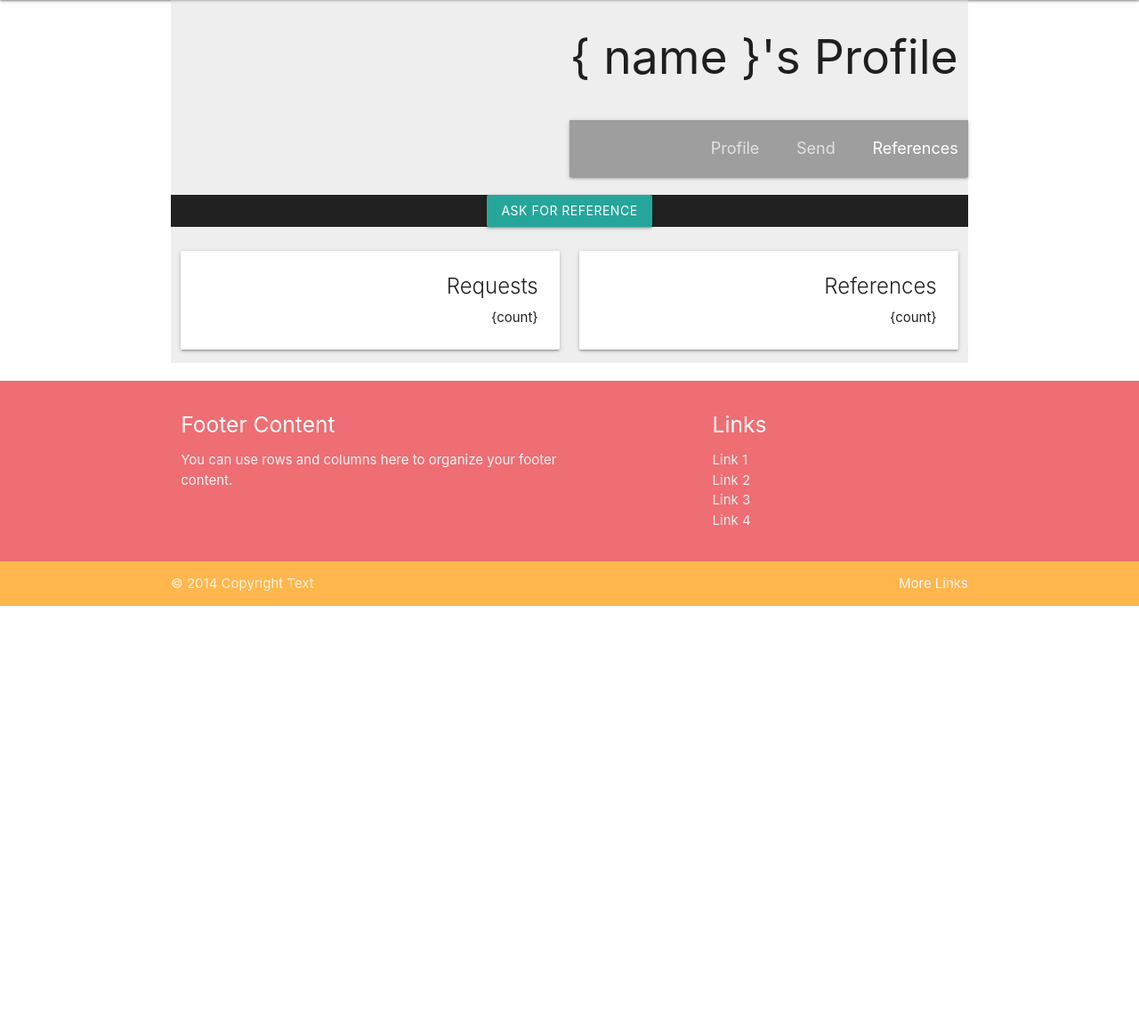
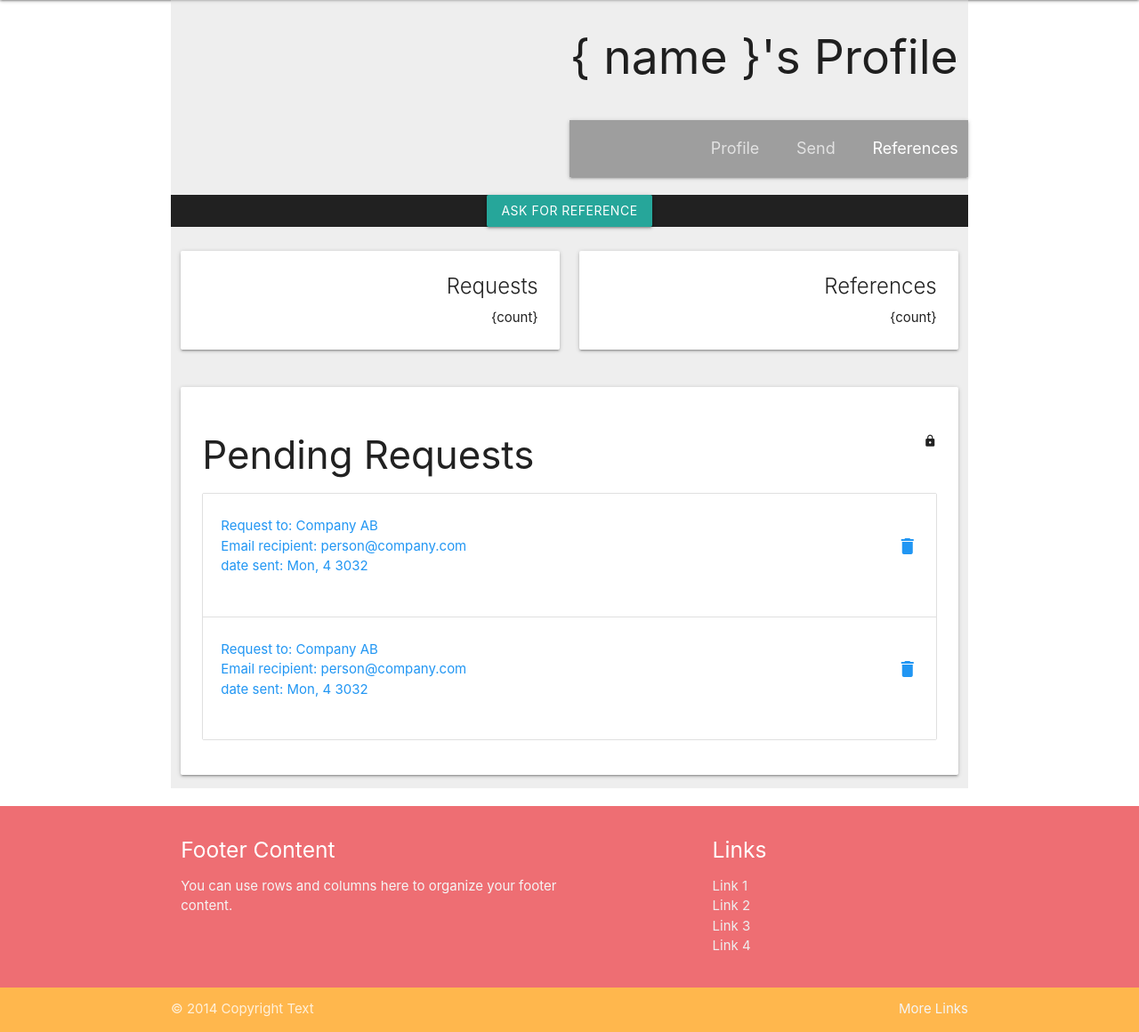
Before and after one commit to 4ntm4n/ms-four, a Django app: page /profile/ in a window 1280 px wide. Shown: the part 157-1317 px from the top of the page at 89% size. Before the commit the page ends 838 px from the top, so only its background shows below. Run offline with Django 4.2, Linux system fonts and the light colour scheme; a user stored in the database is signed in; data comes from the database, SQL or seed files in the repository; some libraries are stand-ins or nearby versions.

Commit message:
add design for pending requests

```diff
--- a/userprofile/templates/userprofile/test_profile.html
+++ b/userprofile/templates/userprofile/test_profile.html
@@ -22,9 +22,9 @@
                     <button class="btn" id="req-reference">Ask For Reference</button>
                 </div>
             </div>
-            <div class="counter-row row">
+            <div class="counter-row row row-margin-delete">
                 <div class="col s6 counter-box">
-                    <div class="card right-align">
+                    <div class="card right-align rounded">
                         <div class="card-content">
                             <span class="hs card-title"> Requests </span>
                             <span class="xl3">{count}</span>
@@ -33,7 +33,7 @@
                 </div>
 
                 <div class=" col s6 counter-box">
-                    <div class="card right-align">
+                    <div class="card right-align rounded">
                         <div class="card-content">
                             <span class="hs card-title"> References </span>
                             <span class="xl3">{count}</span>
@@ -42,6 +42,46 @@
                 </div>
             </div>
         </section>
+        <section class="row ">
+            <div class="col s12">
+                <div class="card-panel rounded left-align">
+                    <h3 class="hsx">Pending Requests <i class="material-icons tiny right">clock</i></h3>
+
+
+                    <div class="collection ">
+                        <a class=" collection-item " href="">
+                            <div class="row valign-wrapper">
+                                <div class="col s9 content truncate">
+                                    <p class="truncate blue-text">
+                                        Request to: Company AB<br />
+                                        Email recipient: person@company.com<br />
+                                        date sent: Mon, 4 3032 <br />
+                                    </p>
+                                </div>
+                                <div class="col s3">
+                                    <i class="right material-icons blue-text">delete</i>
+                                </div>
+                            </div>
+                        </a>
+                        <a class=" collection-item " href="">
+                            <div class="row valign-wrapper">
+                                <div class="col s9 content truncate">
+                                    <p class="truncate blue-text">
+                                        Request to: Company AB<br />
+                                        Email recipient: person@company.com<br />
+                                        date sent: Mon, 4 3032 <br />
+                                    </p>
+                                </div>
+                                <div class="col s3">
+                                    <i class="right material-icons blue-text">delete</i>
+                                </div>
+                            </div>
+                        </a>
+                    </div>
+
+                </div>
+            </div>
+        </section>
     </div>
 
 {% endblock content %}
```
Also changed, not shown: 1 other file.
